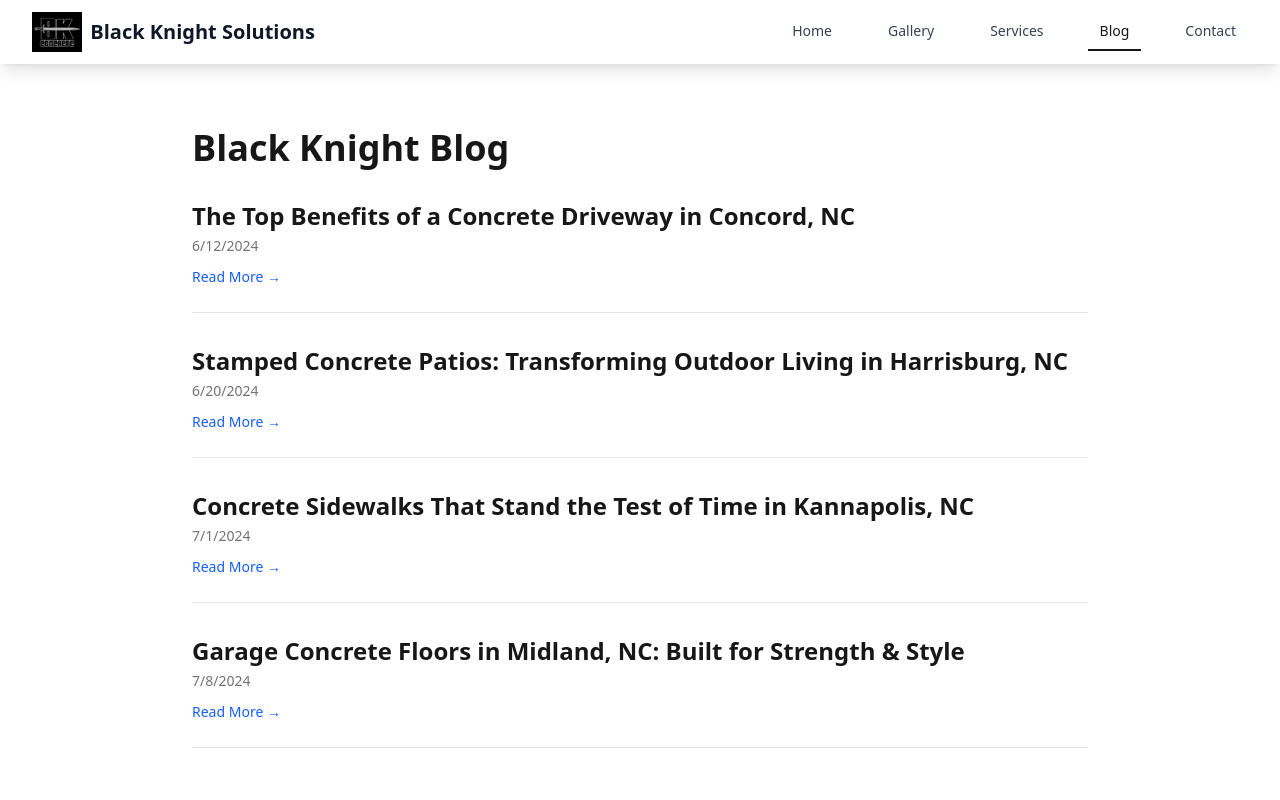
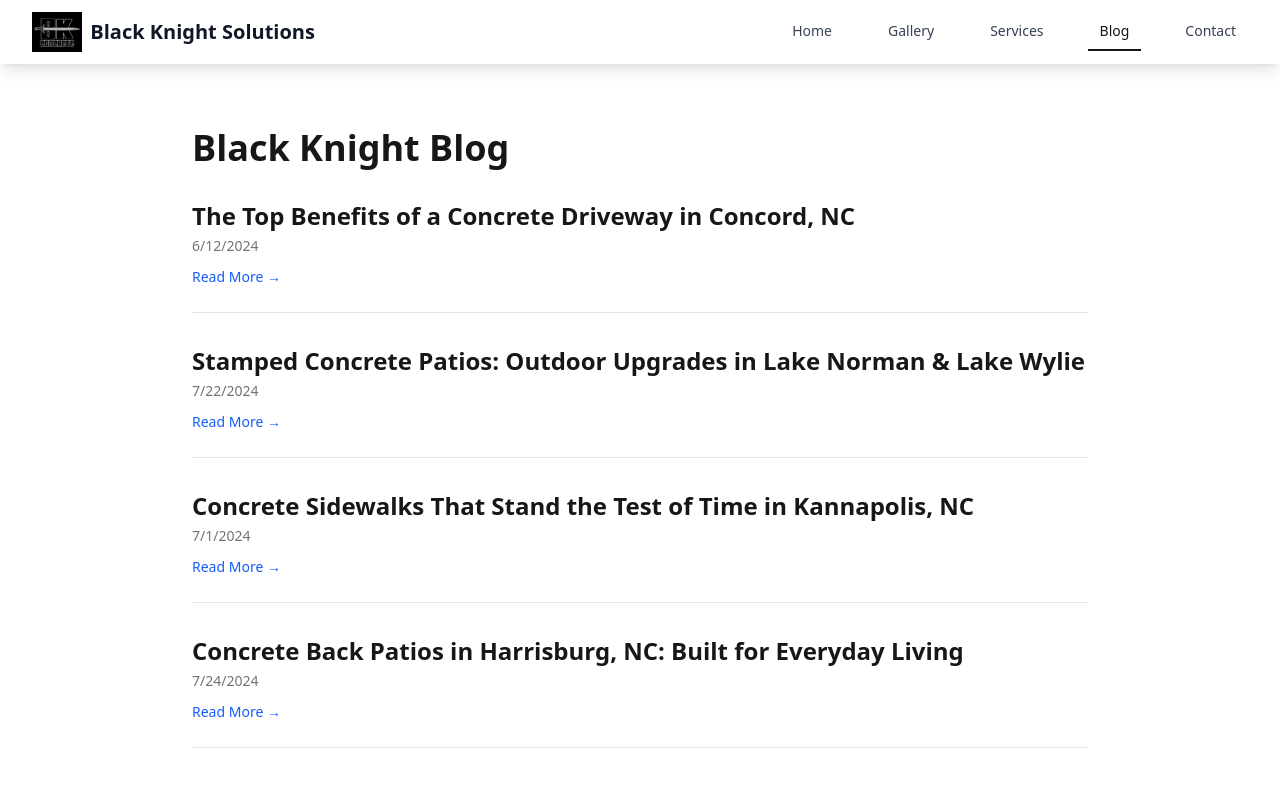
Before and after one commit to hometownwebco1/black-knight-website, a React (Vite) app: page /blog in a window 1280 px wide. Shown: the top 800 px of the page. Built offline with nearby package versions, Linux system fonts and the light colour scheme.

Commit message:
Fix: ignored node_modules and updated .gitignore

```diff
--- a/src/data/posts.js
+++ b/src/data/posts.js
@@ -36,33 +36,35 @@
 `
   },
   {
-    title: 'Stamped Concrete Patios: Transforming Outdoor Living in Harrisburg, NC',
-    slug: 'stamped-concrete-patios-harrisburg-nc',
-    date: '2024-06-20',
-    excerpt: 'Explore how stamped concrete patios are revolutionizing outdoor living in Harrisburg, NC. From textures to colors, the customization is limitless.',
-    tags: ['Harrisburg', 'Patio', 'Stamped Concrete', 'Outdoor Living'],
+    title: 'Stamped Concrete Patios: Outdoor Upgrades in Lake Norman & Lake Wylie',
+    slug: 'stamped-concrete-patios-lake-norman-wylie',
+    date: '2024-07-22',
+    excerpt: 'Stamped concrete patios are a game-changer for Lake Norman and Lake Wylie homeowners looking to elevate their outdoor space with style and strength.',
+    tags: ['Lake Norman', 'Lake Wylie', 'Stamped Concrete', 'Outdoor Living'],
     content: `
-Stamped concrete patios have become a go-to solution for homeowners in Harrisburg, NC looking to upgrade their backyards without breaking the bank. This cost-effective alternative to natural stone or pavers brings luxury looks with the durability of poured concrete.
+Stamped concrete patios are becoming the backyard centerpiece for homeowners in the Lake Norman and Lake Wylie areas. With their high-end appearance and rock-solid durability, these patios provide the ideal upgrade for lakeside entertaining and relaxing.
 
-**Why Harrisburg Homeowners Love It**
+**Perfect for Lakefront Living**
 
-Homeowners across neighborhoods like Stallings and Roberta are using stamped concrete to expand outdoor living space. Whether it’s a grilling area, fire pit zone, or just a peaceful retreat, a stamped patio provides both function and flair.
+Whether you're hosting summer barbecues or watching sunsets over the water, a stamped concrete patio adds polish to any outdoor setting. Residents in neighborhoods like The Peninsula and Tega Cay are choosing stamped concrete to match the upscale charm of the region.
 
-**Design Versatility**
+**Design Freedom**
 
-With hundreds of patterns and color combinations, your patio can mimic the look of flagstone, brick, slate, or even wood—without the maintenance. Add a contrasting border or multi-level layout to make your outdoor space truly one-of-a-kind.
+With options that mimic slate, stone, brick, or even wood, stamped concrete offers full creative control. Accent borders, two-tone coloring, and curved layouts let you build a patio that’s anything but boring.
 
-**Durability Matters**
+<img src="/images/stampedconcretecloseup.jpeg" alt="A stamped concrete patio in the Lake Wylie area" style="margin: 2rem 0; border-radius: 8px; width: 100%; max-height: 450px; object-fit: cover;" />
 
-Unlike wood decks that warp or rot, concrete patios resist wear and tear from foot traffic, patio furniture, and the weather. Slip-resistant finishes can also be added for safety, especially around pools.
+**Weather-Ready and Low Maintenance**
 
-**Budget-Friendly Luxury**
+Concrete stands up to rain, UV rays, and lakefront humidity better than wood or tile. Plus, it doesn’t require sanding or sealing every year—just a light reseal every few seasons.
 
-Compared to natural materials, stamped concrete delivers the same upscale appearance at a fraction of the cost. That means more room in the budget for lighting, outdoor kitchens, or landscaping.
+**Luxury on a Budget**
+
+Stamped concrete gives you the luxurious feel of flagstone or travertine at a much lower cost. It’s the best way to get top-tier aesthetics without draining your renovation budget.
 
 **Conclusion**
 
-Whether you're entertaining guests or enjoying a quiet night under the stars, a stamped concrete patio offers beauty and strength. Let Black Knight Solutions help you design the perfect space in Harrisburg and beyond.
+Transform your lakeside backyard into a stylish retreat with a stamped concrete patio from Black Knight Solutions. Serving Lake Norman, Lake Wylie, and surrounding communities, we’ll help you build an outdoor space you’ll never want to leave.
 `
   },
   {
@@ -82,6 +84,8 @@
 
 Concrete sidewalks don’t have to be boring. With brushed finishes, clean borders, and the option for stamped accents, sidewalks can enhance a property’s curb appeal while maintaining function.
 
+<img src="/images/publicsidewalk1.jpeg" alt="Concrete sidewalk in a public area of Kannapolis" style="margin: 2rem 0; border-radius: 8px; width: 100%; max-height: 450px; object-fit: cover;" />
+
 **Built to Last**
 
 Concrete outperforms other materials in longevity and strength. With proper prep, expansion joints, and rebar, a concrete sidewalk in Kannapolis can last for decades with minimal upkeep.
@@ -96,37 +100,35 @@
 `
   },
   {
-    title: 'Garage Concrete Floors in Midland, NC: Built for Strength & Style',
-    slug: 'garage-floors-midland-nc',
-    date: '2024-07-08',
-    excerpt: 'See why Midland, NC homeowners trust concrete garage floors for lasting durability and clean appearance. Learn about finishes, reinforcement, and more.',
-    tags: ['Midland', 'Garage Floor', 'Concrete Slab', 'Home Upgrade'],
+    title: 'Concrete Back Patios in Harrisburg, NC: Built for Everyday Living',
+    slug: 'concrete-back-patios-harrisburg-nc',
+    date: '2024-07-24',
+    excerpt: 'Explore why Harrisburg homeowners are choosing concrete patios for comfortable, low-maintenance outdoor living. Perfect for gatherings, grilling, and relaxation.',
+    tags: ['Harrisburg', 'Back Patio', 'Concrete', 'Outdoor Living'],
     content: `
-Garage floors take more abuse than most surfaces in a home. From heavy vehicles to tool drops, a concrete garage floor in Midland, NC offers unmatched strength and clean appearance that can last decades.
+Concrete back patios are becoming the go-to solution for Harrisburg, NC homeowners looking to add functionality and comfort to their outdoor spaces. Simple, strong, and stylish, a concrete patio is perfect for everyday living or weekend entertaining.
 
-**Strength Where You Need It**
+**Everyday Use, Exceptional Results**
 
-Our garage slabs are engineered to withstand high loads. Reinforced with rebar and poured with a thickened edge, they support everything from compact cars to full-size trucks and workbenches.
+Whether it’s a quiet cup of coffee or a cookout with friends, a concrete patio gives you a level, stable surface that supports all your outdoor activities. It’s the foundation for the good times right outside your door.
 
-**Optional Finishes**
+**Durable, Not Dull**
 
-Concrete doesn’t have to be plain. Add a polished finish, epoxy coating, or a sealer to reduce dust and repel spills. These additions not only improve the look but also extend the floor’s life.
+Concrete doesn’t crack under pressure—literally. Proper installation ensures long-lasting performance, and surface treatments like broom finishes or light washes can give your patio a custom, polished look.
 
-**Easy to Maintain**
+<img src="/images/stampedpatiobrickhouse.jpeg" alt="Concrete back patio outside a brick house" style="margin: 2rem 0; border-radius: 8px; width: 100%; max-height: 450px; object-fit: cover;" />
 
-Unlike tile or wood, concrete is easy to sweep and hose off. Coated surfaces are even easier to clean—perfect for oil drips, mud, or seasonal debris.
+**Low Maintenance Living**
 
-**A Clean Look That Lasts**
+Unlike wood decks that need staining or pavers that shift, concrete patios stay put and stay clean. A simple hose-off is often all it takes to keep them looking fresh.
 
-A fresh garage floor transforms the space from a cluttered corner into a clean, usable part of your home. Many homeowners in Midland are using this upgrade as the foundation for a home gym or hobby workshop.
+**Made for Harrisburg Homes**
 
-**Serving Midland and Beyond**
-
-We provide professional garage floor installation throughout Midland and nearby towns like Locust and Mount Pleasant. Our expert crew ensures proper drainage, grade, and finishing so your investment stands strong for years to come.
+From established neighborhoods to new developments, homeowners in Harrisburg are choosing concrete patios for their backyards. It's a smart way to expand your usable space while keeping your landscaping low-fuss.
 
 **Conclusion**
 
-Ready to upgrade your garage? A concrete floor by Black Knight Solutions brings lasting value, durability, and style. Schedule a free quote today and see the difference solid workmanship can make.
+If you're ready to reclaim your backyard, a concrete patio from Black Knight Solutions is a smart, stylish step forward. Get in touch for a quote—we’d love to help you build the perfect outdoor foundation.
 `
   }
-]
+];
--- a/src/pages/services/PoolDecks.jsx
+++ /dev/null
@@ -1,53 +0,0 @@
-import { Helmet } from 'react-helmet'
-import { Link } from 'react-router-dom'
-import { Button } from '@/components/ui/button'
-
-const PoolDecks = () => {
-  return (
-    <div className="min-h-screen bg-white py-16 px-4 sm:px-6 lg:px-8">
-      <Helmet>
-        <title>Concrete Pool Decks | Concord NC Decorative Concrete</title>
-        <meta
-          name="description"
-          content="Custom concrete pool decks in Concord, NC. Stamped, slip-resistant, and durable designs for residential pool areas."
-        />
-        <meta property="og:title" content="Concrete Pool Decks | Concord NC Decorative Concrete" />
-        <meta
-          property="og:description"
-          content="Stamped and slip-resistant concrete pool decks in Concord, NC. Durable, low-maintenance designs perfect for entertaining by the pool."
-        />
-        <meta property="og:type" content="website" />
-        <meta property="og:url" content="https://blackknight.hometownwebco.com/services/pool-decks" />
-      </Helmet>
-
-      <div className="max-w-4xl mx-auto text-gray-800">
-        <h1 className="text-4xl font-bold mb-6 text-primary">Concrete Pool Decks</h1>
-        <p className="mb-4 text-lg">
-          Upgrade your backyard oasis with a beautiful and durable concrete pool deck. We offer slip-resistant, decorative concrete finishes that are easy to maintain and perfect for outdoor entertaining.
-        </p>
-
-        <ul className="list-disc list-inside mb-6 space-y-2">
-          <li>Stamped and textured concrete finishes</li>
-          <li>Heat-reflective surface options</li>
-          <li>Crack-resistant construction</li>
-          <li>Water-draining installation design</li>
-        </ul>
-
-        <p className="mb-6">
-          Serving Concord, NC and the Lake Norman and Cabarrus County regions.
-        </p>
-
-        <div className="flex gap-4">
-          <Button asChild size="lg" className="bg-primary text-white hover:bg-primary/90">
-            <Link to="/contact">Request a Free Quote</Link>
-          </Button>
-          <Button asChild variant="outline">
-            <Link to="/services">Back to Services</Link>
-          </Button>
-        </div>
-      </div>
-    </div>
-  )
-}
-
-export default PoolDecks
```
Also changed, not shown: public/images/stampedpatiobrickhouse.jpeg (added).
